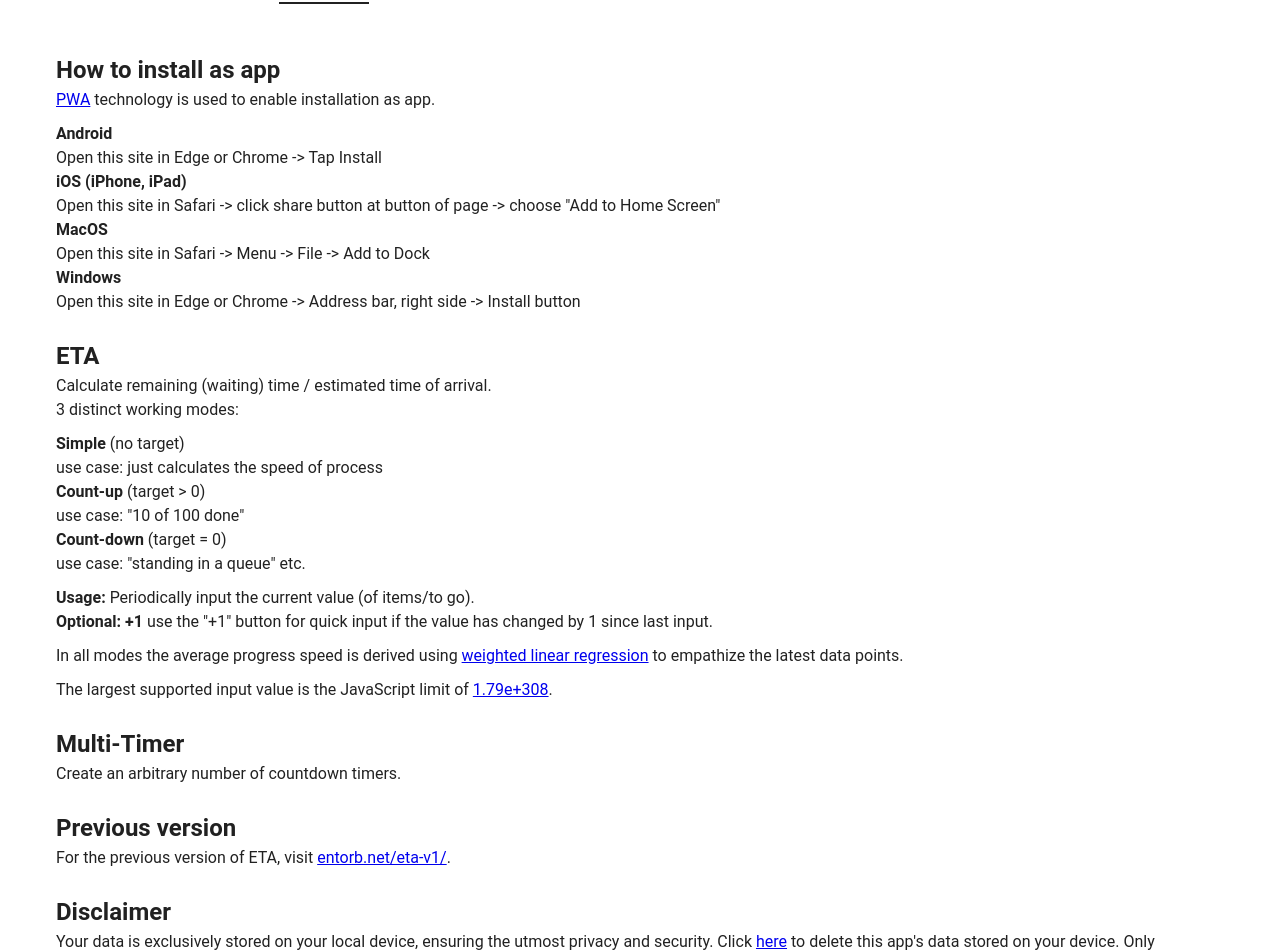
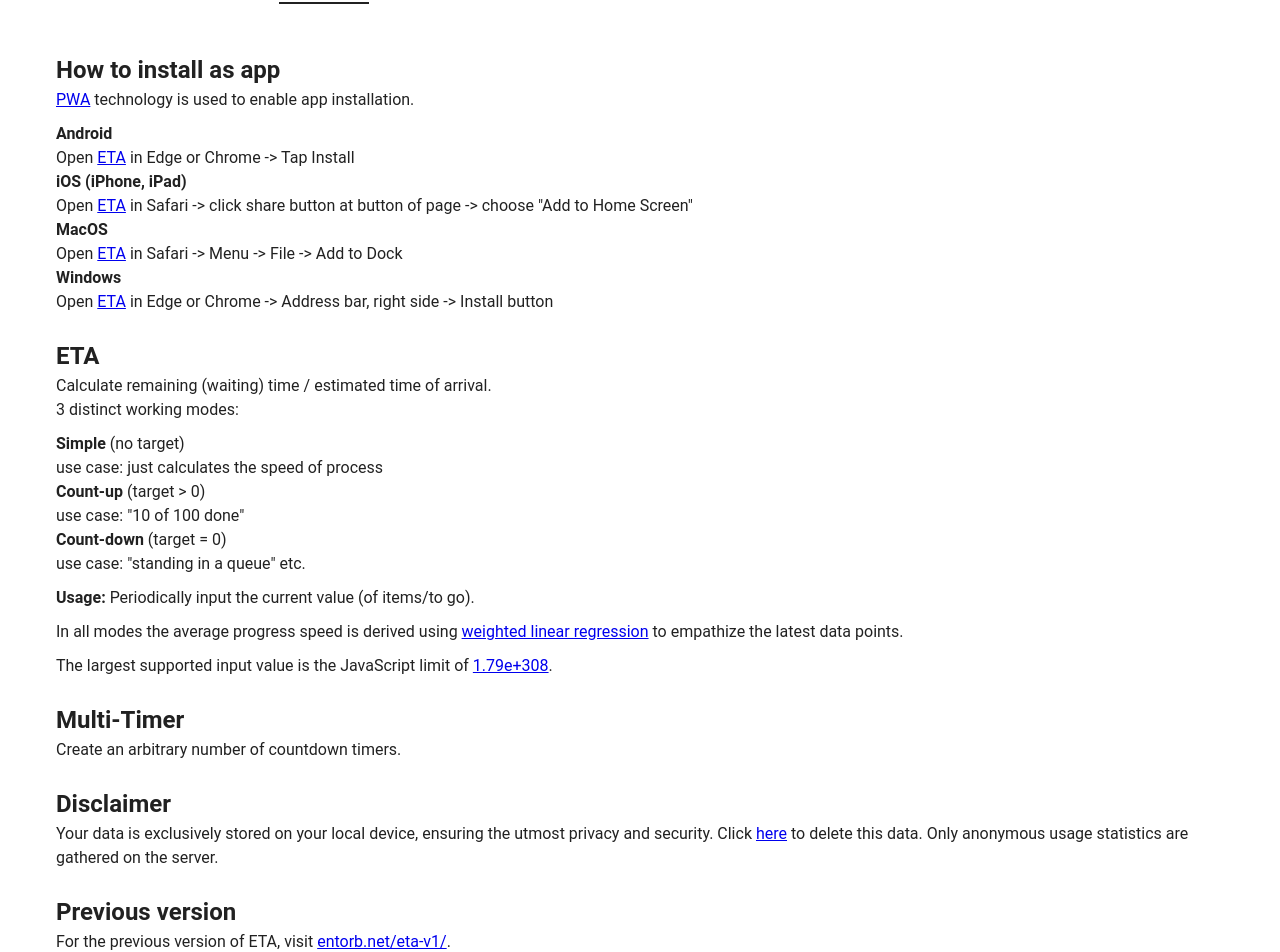
Before and after one commit to entorb/eta-vue, a Vue app: page /eta/info in a window 1280 px wide. Shown: the part 60-1012 px from the top of the page. Built offline with nearby package versions, Linux system fonts and the light colour scheme.

Commit message:
minor info text changes

```diff
--- a/index.html
+++ b/index.html
@@ -10,7 +10,7 @@
     <meta name="author" content="Dr. Torben Menke" />
     <meta name="viewport" content="width=device-width, initial-scale=1.0" />
     <meta name="google" content="notranslate" />
-    <title>ETA calc. and Multi-Timer</title>
+    <title>ETA and Multi-Timer</title>
     <meta
       name="description"
       content="ETA: Calculate remaining (waiting) time / estimated time of arrival. Modes: count-down (target = 0), count-up (target > 0). Multi-Timer: Set and manage multiple countdown timers."
--- a/src/components/MainEta.vue
+++ b/src/components/MainEta.vue
@@ -5,7 +5,7 @@
         <p v-if="target == 0">
           Selected mode: count-down<br />
           1. enter how many to go<br />
-          2. repeat 1. when it has changed
+          2. periodically repeat 1.
         </p>
         <p v-if="target != undefined && target > 0">
           Selected mode: count-up<br />
--- a/src/components/MainInfo.vue
+++ b/src/components/MainInfo.vue
@@ -5,24 +5,27 @@
         <h2>How to install as app</h2>
         <p style="padding-bottom: 10px">
           <a href="https://en.wikipedia.org/wiki/Progressive_web_app" target="_blank">PWA</a>
-          technology is used to enable installation as app.
+          technology is used to enable app installation.
         </p>
         <p>
           <strong>Android</strong><br />
-          Open this site in Edge or Chrome -> Tap Install
+          Open <a href="https://entorb.net/eta/" target="_blank">ETA</a> in Edge or Chrome -> Tap
+          Install
         </p>
         <p>
           <strong>iOS (iPhone, iPad)</strong><br />
-          Open this site in Safari -> click share button at button of page -> choose "Add to Home
-          Screen"
+          Open <a href="https://entorb.net/eta/" target="_blank">ETA</a> in Safari -> click share
+          button at button of page -> choose "Add to Home Screen"
         </p>
         <p>
           <strong>MacOS</strong><br />
-          Open this site in Safari -> Menu -> File -> Add to Dock
+          Open <a href="https://entorb.net/eta/" target="_blank">ETA</a> in Safari -> Menu -> File
+          -> Add to Dock
         </p>
         <p>
           <strong>Windows</strong><br />
-          Open this site in Edge or Chrome -> Address bar, right side -> Install button
+          Open <a href="https://entorb.net/eta/" target="_blank">ETA</a> in Edge or Chrome ->
+          Address bar, right side -> Install button
         </p>
       </v-col>
     </v-row>
@@ -47,8 +50,8 @@
         </p>
         <p style="padding-top: 10px">
           <strong>Usage:</strong> Periodically input the current value (of items/to go).<br />
-          <strong>Optional: +1</strong> use the "+1" button for quick input if the value has changed
-          by 1 since last input.
+          <!-- <strong>Optional:</strong> use the <strong>+1</strong> button for quick input if the value
+          has changed by 1. -->
         </p>
         <p style="padding-top: 10px">
           In all modes the average progress speed is derived using
@@ -72,22 +75,21 @@
     </v-row>
     <v-row>
       <v-col>
-        <h2>Previous version</h2>
+        <h2>Disclaimer</h2>
         <p>
-          For the previous version of ETA, visit
-          <a href="https://entorb.net/eta-v1/">entorb.net/eta-v1/</a>.
+          Your data is exclusively stored on your local device, ensuring the utmost privacy and
+          security. Click
+          <a href="javascript:void(0)" @click="clearLocalStorage">here</a>
+          to delete this data. Only anonymous usage statistics are gathered on the server.
         </p>
       </v-col>
     </v-row>
     <v-row>
       <v-col>
-        <h2>Disclaimer</h2>
+        <h2>Previous version</h2>
         <p>
-          Your data is exclusively stored on your local device, ensuring the utmost privacy and
-          security. Click
-          <a href="javascript:void(0)" @click="clearLocalStorage">here</a>
-          to delete this app's data stored on your device. Only anonymous usage statistics are
-          gathered on the server. No access to 3rd party systems like Google services are performed.
+          For the previous version of ETA, visit
+          <a href="https://entorb.net/eta-v1/" target="_blank">entorb.net/eta-v1/</a>.
         </p>
       </v-col>
     </v-row>
--- a/vite.config.ts
+++ b/vite.config.ts
@@ -68,7 +68,7 @@ export default defineConfig({
     VitePWA({
       registerType: 'autoUpdate',
       manifest: {
-        name: 'ETA calc. and Multi-Timer',
+        name: 'ETA and Multi-Timer',
         short_name: 'ETA',
         description:
           'ETA: Calculate remaining (waiting) time / estimated time of arrival. Modes: count-down (target = 0), count-up (target > 0). Multi-Timer: Set and manage multiple countdown timers.',
```
